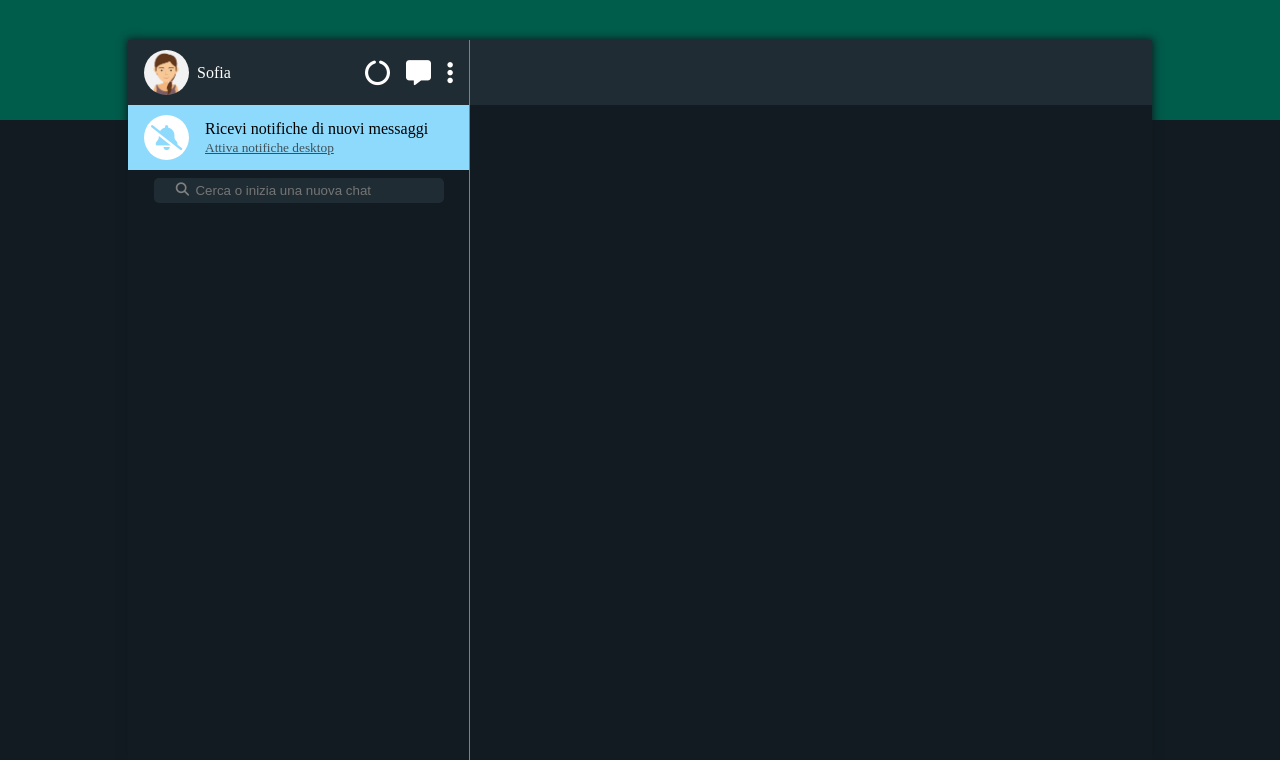
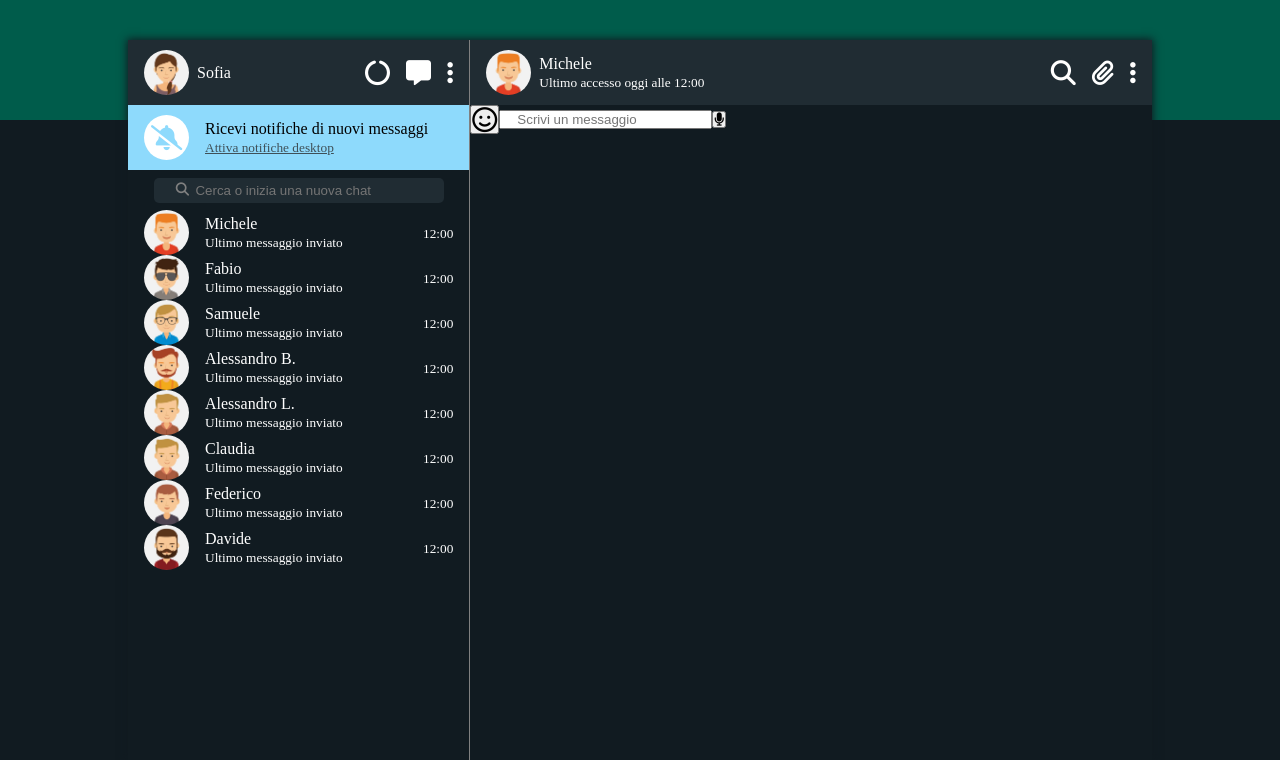
Before and after one commit to Ahri-code/vue-boolzapp, a plain HTML site: page index.html in a window 1280 px wide. Drawn offline with nearby package versions, Linux system fonts and the light colour scheme.

Commit message:
feat(main): header and footer of the chat

```diff
--- a/index.html
+++ b/index.html
@@ -54,11 +54,69 @@
                         <input type="text" name="search-result" id="search-input" placeholder="Cerca o inizia una nuova chat">
                     </div>
                 </div>
+                <!-- Chats -->
+                <div id="chats-container" class="p-0-1">
+                    <div v-for="chat in contacts" class="chats flex jc-between ai-center">
+                        <div class="flex ai-center">
+                            <img :src="chat.avatar" class="std-img">
+                            <div class="pl-1 as-start">
+                                <p>
+                                    {{chat.name}}
+                                </p>
+                                <p>
+                                    <small>
+                                        Ultimo messaggio inviato
+                                    </small>
+                                </p>
+                            </div>
+                        </div>
+
+                        <div class="as-start">
+                            <p>
+                                <small>
+                                    12:00
+                                </small>
+                            </p>
+                        </div>
+                    </div>
+                </div>
             </div>
             <!-- Selected chat -->
             <div id="sel-chat" class="flex fd-column">
-                <div class="header flex ai-center">
+                <!-- Top -->
+                <div id="chat-header" class="header flex ai-center jc-between">
+                    <!-- Left side -->
+                    <div class="flex ai-center jc-between">
+                        <div class="flex ai-center">
+                            <img src="./img/avatar_1.jpg" class="std-img">
+                            <div class="pl-05 as-start">
+                                <p>
+                                    Michele
+                                </p>
+                                <p>
+                                    <small>
+                                        Ultimo accesso oggi alle 12:00
+                                    </small>
+                                </p>
+                            </div>
+                        </div>
+                    </div>
+                    <!-- Right side -->
+                    <div>
+                        <i class="fa-solid fa-magnifying-glass pl-1 icon"></i>
+                        <i class="fa-solid fa-paperclip pl-1 icon"></i>
+                        <i class="fa-solid fa-ellipsis-vertical pl-1 icon"></i>
+                    </div>
+                </div>
+                <!-- Center -->
+                <div id="chat-show">
 
+                </div>
+                <!-- Bottom -->
+                <div id="chat-send" class="flex ai-center jc-evenly">
+                    <button class="fa-regular fa-face-smile icon"></button>
+                    <input type="text" class="p-0-1" name="message-sender" id="send-message" placeholder="Scrivi un messaggio">
+                    <button class="fa-solid fa-microphone"></button>
                 </div>
             </div>
         </div>
```
